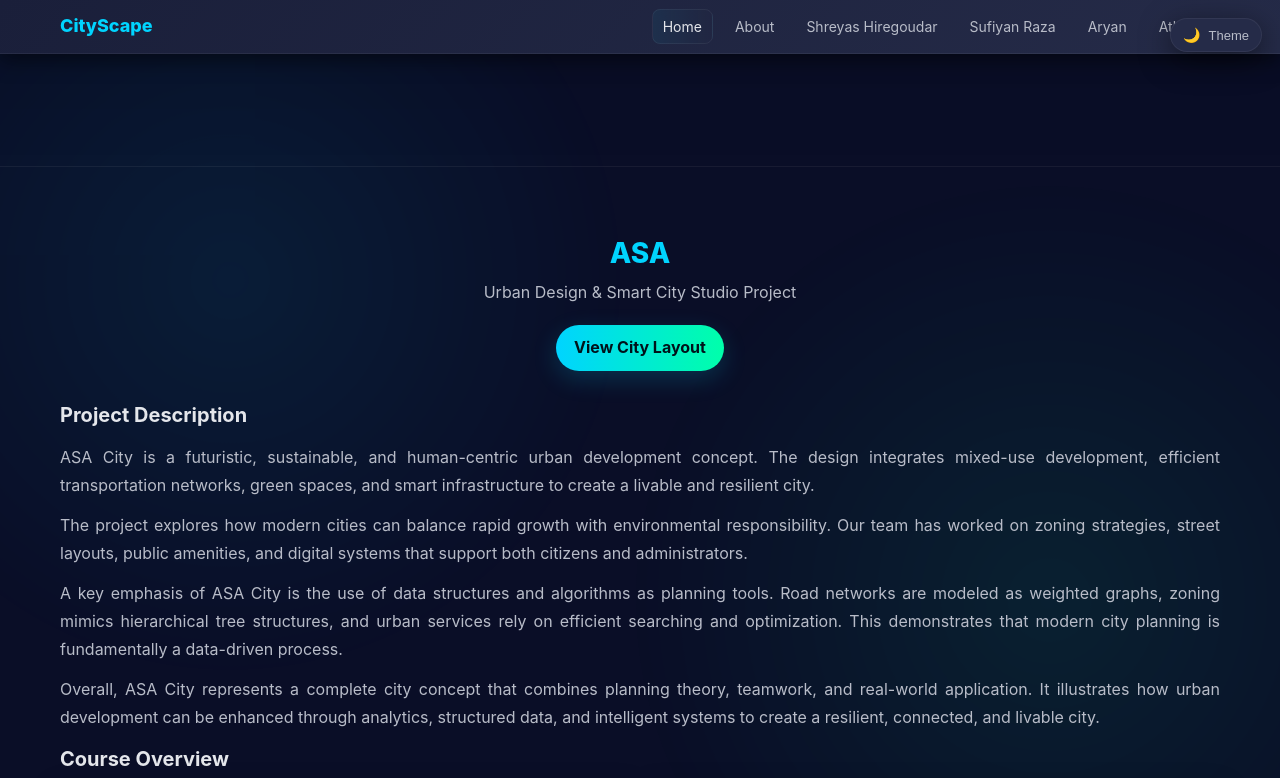
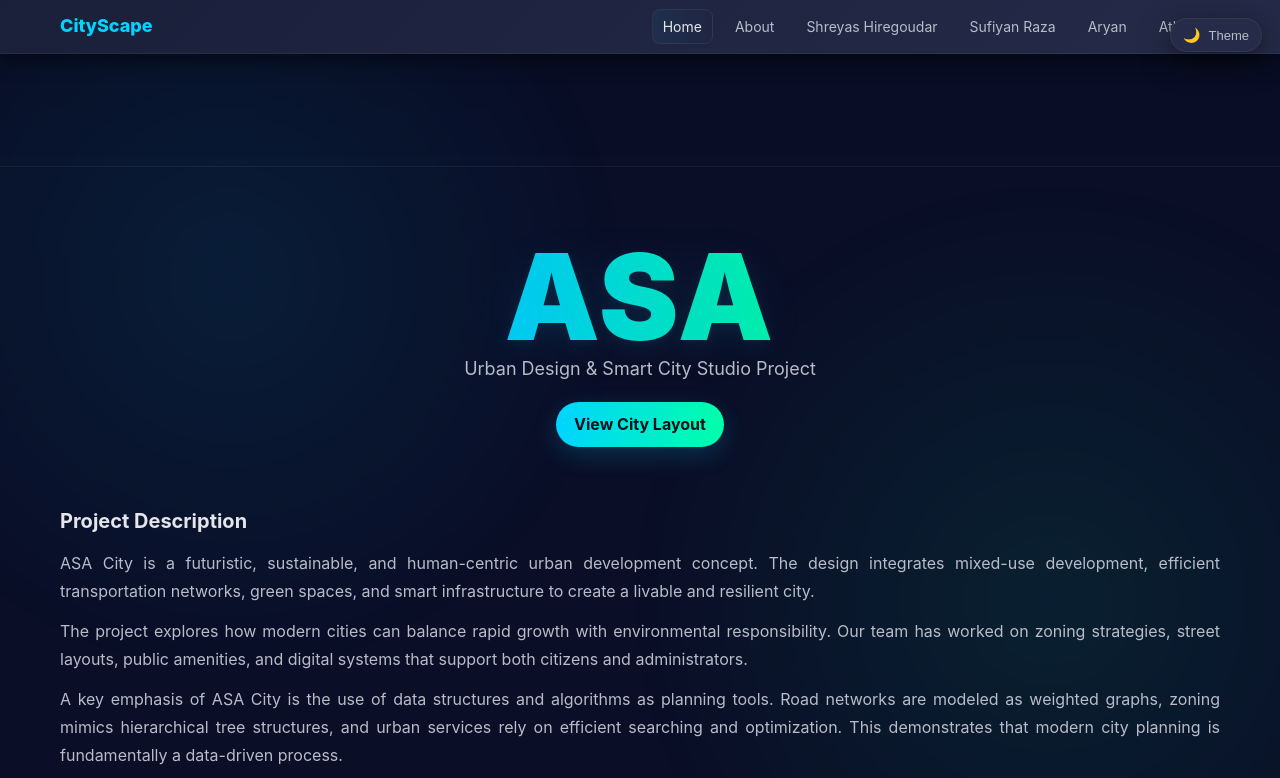
Before and after one commit to Shreyas-stack123/asa.github.io, a plain HTML site: page index.html in a window 1280 px wide. Shown: the top 778 px of the page. Drawn offline with Linux system fonts and the light colour scheme.

Commit message:
Refactor hero and ASA section styles
Updated styles for hero and ASA sections, improving layout and animations.

```diff
--- a/index.html
+++ b/index.html
@@ -105,23 +105,17 @@
       border:1px solid var(--border);
     }
 
-    /* hero (now visually present but empty to preserve spacing) */
+    /* hero (kept minimal spacer) */
     .hero{
       display:flex; align-items:center; justify-content:center; text-align:center;
       padding:56px 20px; position:relative; overflow:hidden;
       background: linear-gradient(180deg, rgba(0,0,0,0.02), transparent);
       border-bottom:1px solid var(--border);
-      min-height:48px; /* small spacer since content removed per request */
+      min-height:48px;
     }
 
     .hero-overlay{ position:absolute; inset:0; background:linear-gradient(180deg, rgba(0,0,0,0.02), transparent); pointer-events:none }
     .hero-content{ max-width:900px; z-index:1 }
-
-    .cta-button{
-      display:inline-block; padding:12px 22px; border-radius:999px; text-decoration:none;
-      background: linear-gradient(90deg,var(--accent),#00a8cc); color:#00121a; font-weight:700;
-      box-shadow:0 10px 30px var(--accent-glow);
-    }
 
     /* container */
     .container{ max-width:var(--max-width); margin:36px auto; padding:0 20px 60px }
@@ -129,10 +123,70 @@
     /* section title */
     .section-title{ font-size:20px; color:var(--text-primary); margin-bottom:12px; font-weight:700 }
 
-    /* ASA section */
-    .asa-section{ text-align:center; padding:28px 20px; }
-    .asa-title{ font-size:28px; color:var(--accent); font-weight:800; margin-bottom:4px }
-    .asa-subtitle{ color:var(--text-secondary); margin-bottom:12px }
+    /* === ASA section (modified for large centered glowing ASA) === */
+    .asa-section{
+      text-align:center;
+      padding:40px 20px;
+      display:flex;
+      align-items:center;
+      justify-content:center;
+      flex-direction:column;
+      gap:10px;
+      margin-bottom:18px;
+    }
+
+    /* Make ASA very large, centered, animated glow */
+    .asa-title{
+      font-size: clamp(48px, 10vw, 120px);
+      line-height: 0.9;
+      margin: 0;
+      font-weight: 900;
+      letter-spacing: 0.02em;
+      background: linear-gradient(90deg, var(--accent), var(--accent-2));
+      -webkit-background-clip: text;
+      background-clip: text;
+      -webkit-text-fill-color: transparent;
+      text-shadow:
+        0 8px 30px rgba(0,212,255,0.06),
+        0 2px 12px rgba(0,212,255,0.08);
+      filter: drop-shadow(0 6px 30px rgba(0,212,255,0.08));
+      animation: glowPulse 2.8s ease-in-out infinite;
+      transform-origin: center;
+    }
+
+    @keyframes glowPulse {
+      0% {
+        text-shadow:
+          0 6px 20px rgba(0,212,255,0.06),
+          0 2px 8px rgba(0,212,255,0.06);
+        transform: translateY(0);
+        opacity: 0.95;
+      }
+      50% {
+        text-shadow:
+          0 18px 60px rgba(0,212,255,0.14),
+          0 6px 20px rgba(0,212,255,0.12);
+        transform: translateY(-6px);
+        opacity: 1;
+      }
+      100% {
+        text-shadow:
+          0 6px 20px rgba(0,212,255,0.06),
+          0 2px 8px rgba(0,212,255,0.06);
+        transform: translateY(0);
+        opacity: 0.95;
+      }
+    }
+
+    /* subtitle under ASA (kept smaller and centered) */
+    .asa-subtitle{
+      color:var(--text-secondary);
+      font-size: clamp(14px, 2vw, 18px);
+      margin-top: -6px;
+      text-align:center;
+      max-width: 900px;
+    }
+
     .city-layout-btn{
       display:inline-block; margin-top:8px; padding:10px 18px; border-radius:999px;
       background:linear-gradient(90deg,var(--accent),var(--accent-2)); color:#00121a; font-weight:700;
@@ -183,6 +237,8 @@
       .hero{ padding:36px 16px }
       .team-grid{ grid-template-columns:1fr }
       .project-section, .course-section{ padding:0 8px }
+      /* scale ASA a bit on very small screens */
+      .asa-title{ font-size: clamp(36px, 12vw, 72px); }
     }
     ::selection{ background:var(--accent); color:#001 }
   </style>
@@ -212,19 +268,17 @@
     </div>
   </nav>
 
-  <!-- HERO (content removed per request) -->
+  <!-- HERO (kept spacer) -->
   <section class="hero" aria-label="Hero">
     <div class="hero-overlay" aria-hidden="true"></div>
-    <div class="hero-content" aria-hidden="true">
-      <!-- intentionally left empty (hero headline + CTA removed) -->
-    </div>
+    <div class="hero-content" aria-hidden="true"></div>
   </section>
 
   <main class="container" id="main">
 
     <!-- ASA SECTION -->
     <section class="asa-section" aria-labelledby="asa-heading">
-      <h2 id="asa-heading" class="asa-title">ASA</h2>
+      <h1 id="asa-heading" class="asa-title" aria-level="1">ASA</h1>
       <div class="asa-subtitle">Urban Design &amp; Smart City Studio Project</div>
       <a class="city-layout-btn" href="citylayout.html" aria-label="View City Layout">View City Layout</a>
     </section>
```
